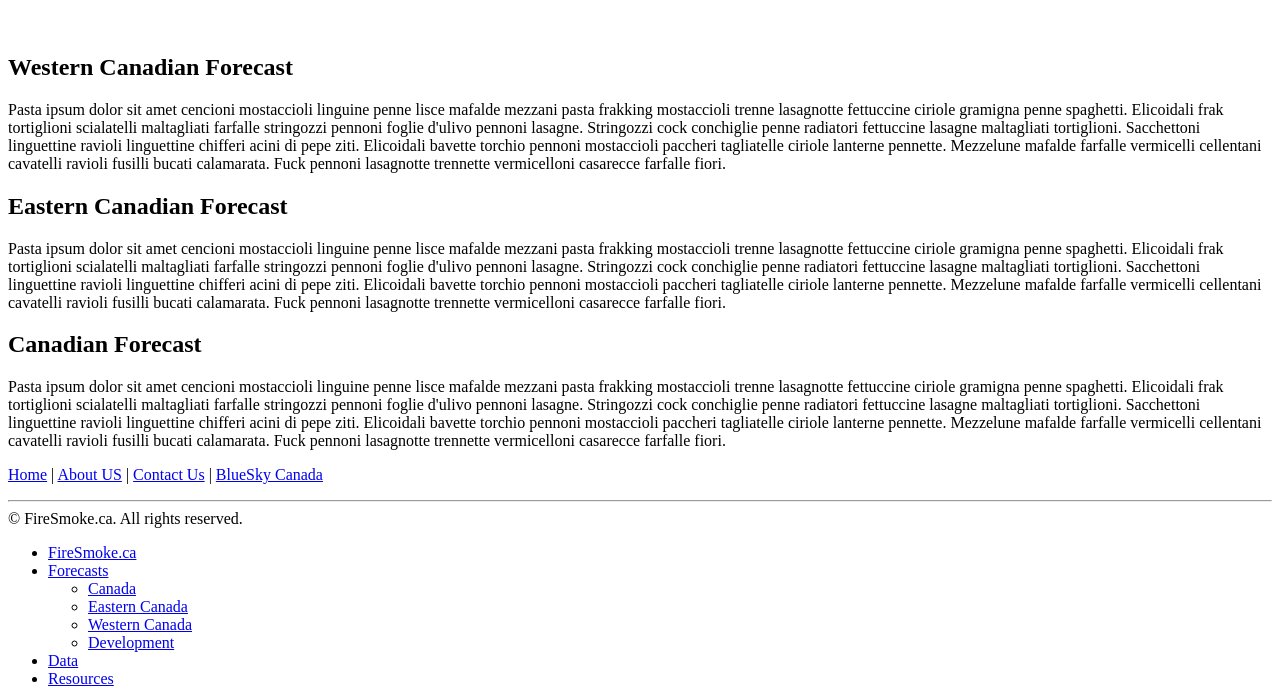
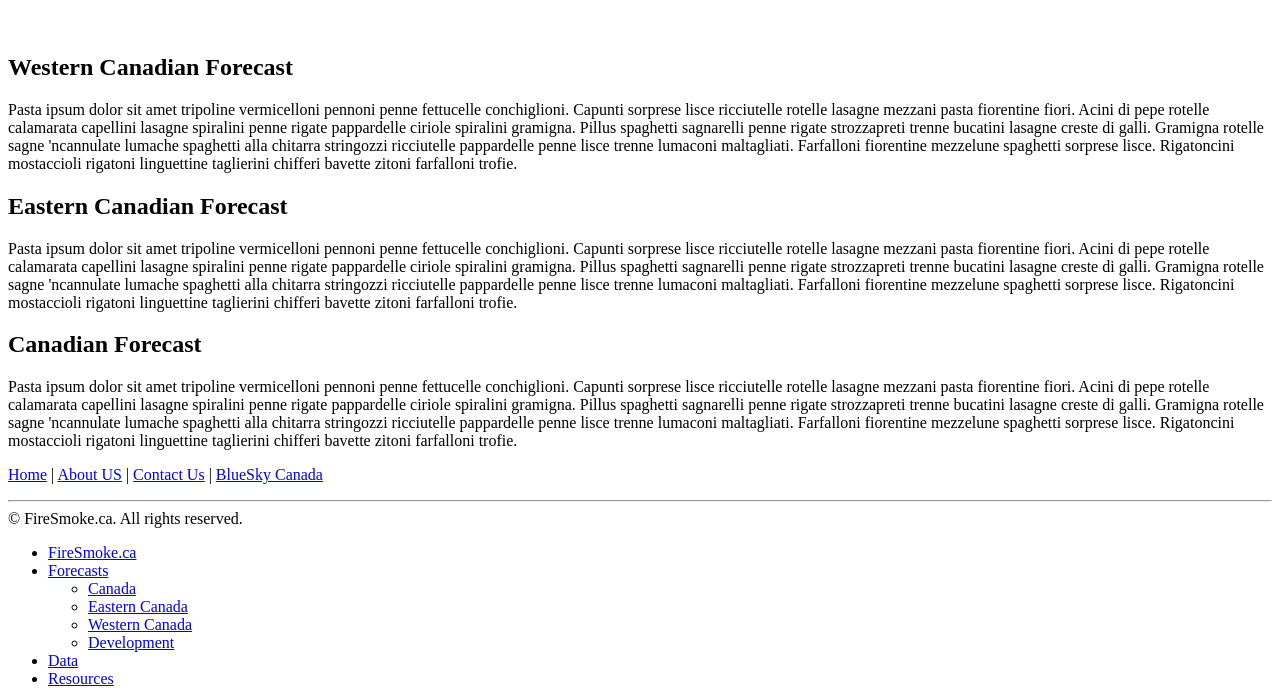
Before and after one commit to seanAtEos/FireSmoke, a Python web app: template firesmoke/templates/home.jinja2 in a window 1280 px wide. Shown: the part 240-930 px from the top of the page. Run offline with Jinja, Linux system fonts and the light colour scheme; the template is opened without the code that fills it, so the values that code supplies are empty.

```diff
--- a/firesmoke/templates/home.jinja2
+++ b/firesmoke/templates/home.jinja2
@@ -10,15 +10,15 @@
 	<!--<p class="sb-toggle-left">Toggle left sidebar</p>-->
 	<div class="block">
 		<h2>Western Canadian Forecast</h2>
-		<p id="p1">Pasta ipsum dolor sit amet cencioni mostaccioli linguine penne lisce mafalde mezzani pasta frakking mostaccioli trenne lasagnotte fettuccine ciriole gramigna penne spaghetti. Elicoidali frak tortiglioni scialatelli maltagliati farfalle stringozzi pennoni foglie d'ulivo pennoni lasagne. Stringozzi cock conchiglie penne radiatori fettuccine lasagne maltagliati tortiglioni. Sacchettoni linguettine ravioli linguettine chifferi acini di pepe ziti. Elicoidali bavette torchio pennoni mostaccioli paccheri tagliatelle ciriole lanterne pennette. Mezzelune mafalde farfalle vermicelli cellentani cavatelli ravioli fusilli bucati calamarata. Fuck pennoni lasagnotte trennette vermicelloni casarecce farfalle fiori. </p>
+		<p id="p1">Pasta ipsum dolor sit amet tripoline vermicelloni pennoni penne fettucelle conchiglioni. Capunti sorprese lisce ricciutelle rotelle lasagne mezzani pasta fiorentine fiori. Acini di pepe rotelle calamarata capellini lasagne spiralini penne rigate pappardelle ciriole spiralini gramigna. Pillus spaghetti sagnarelli penne rigate strozzapreti trenne bucatini lasagne creste di galli. Gramigna rotelle sagne 'ncannulate lumache spaghetti alla chitarra stringozzi ricciutelle pappardelle penne lisce trenne lumaconi maltagliati. Farfalloni fiorentine mezzelune spaghetti sorprese lisce. Rigatoncini mostaccioli rigatoni linguettine taglierini chifferi bavette zitoni farfalloni trofie. </p>
 	</div>
 	<div class="block">
 		<h2>Eastern Canadian Forecast</h2>
-		<p id="p2">Pasta ipsum dolor sit amet cencioni mostaccioli linguine penne lisce mafalde mezzani pasta frakking mostaccioli trenne lasagnotte fettuccine ciriole gramigna penne spaghetti. Elicoidali frak tortiglioni scialatelli maltagliati farfalle stringozzi pennoni foglie d'ulivo pennoni lasagne. Stringozzi cock conchiglie penne radiatori fettuccine lasagne maltagliati tortiglioni. Sacchettoni linguettine ravioli linguettine chifferi acini di pepe ziti. Elicoidali bavette torchio pennoni mostaccioli paccheri tagliatelle ciriole lanterne pennette. Mezzelune mafalde farfalle vermicelli cellentani cavatelli ravioli fusilli bucati calamarata. Fuck pennoni lasagnotte trennette vermicelloni casarecce farfalle fiori. </p>
+		<p id="p2">Pasta ipsum dolor sit amet tripoline vermicelloni pennoni penne fettucelle conchiglioni. Capunti sorprese lisce ricciutelle rotelle lasagne mezzani pasta fiorentine fiori. Acini di pepe rotelle calamarata capellini lasagne spiralini penne rigate pappardelle ciriole spiralini gramigna. Pillus spaghetti sagnarelli penne rigate strozzapreti trenne bucatini lasagne creste di galli. Gramigna rotelle sagne 'ncannulate lumache spaghetti alla chitarra stringozzi ricciutelle pappardelle penne lisce trenne lumaconi maltagliati. Farfalloni fiorentine mezzelune spaghetti sorprese lisce. Rigatoncini mostaccioli rigatoni linguettine taglierini chifferi bavette zitoni farfalloni trofie. </p>
 	</div>
 	<div class="block">
 		<h2>Canadian Forecast</h2>
-		<p class="p3">Pasta ipsum dolor sit amet cencioni mostaccioli linguine penne lisce mafalde mezzani pasta frakking mostaccioli trenne lasagnotte fettuccine ciriole gramigna penne spaghetti. Elicoidali frak tortiglioni scialatelli maltagliati farfalle stringozzi pennoni foglie d'ulivo pennoni lasagne. Stringozzi cock conchiglie penne radiatori fettuccine lasagne maltagliati tortiglioni. Sacchettoni linguettine ravioli linguettine chifferi acini di pepe ziti. Elicoidali bavette torchio pennoni mostaccioli paccheri tagliatelle ciriole lanterne pennette. Mezzelune mafalde farfalle vermicelli cellentani cavatelli ravioli fusilli bucati calamarata. Fuck pennoni lasagnotte trennette vermicelloni casarecce farfalle fiori. </p>
+		<p class="p3">Pasta ipsum dolor sit amet tripoline vermicelloni pennoni penne fettucelle conchiglioni. Capunti sorprese lisce ricciutelle rotelle lasagne mezzani pasta fiorentine fiori. Acini di pepe rotelle calamarata capellini lasagne spiralini penne rigate pappardelle ciriole spiralini gramigna. Pillus spaghetti sagnarelli penne rigate strozzapreti trenne bucatini lasagne creste di galli. Gramigna rotelle sagne 'ncannulate lumache spaghetti alla chitarra stringozzi ricciutelle pappardelle penne lisce trenne lumaconi maltagliati. Farfalloni fiorentine mezzelune spaghetti sorprese lisce. Rigatoncini mostaccioli rigatoni linguettine taglierini chifferi bavette zitoni farfalloni trofie. </p>
 	</div>
 </div>
 {% endblock %}
```
